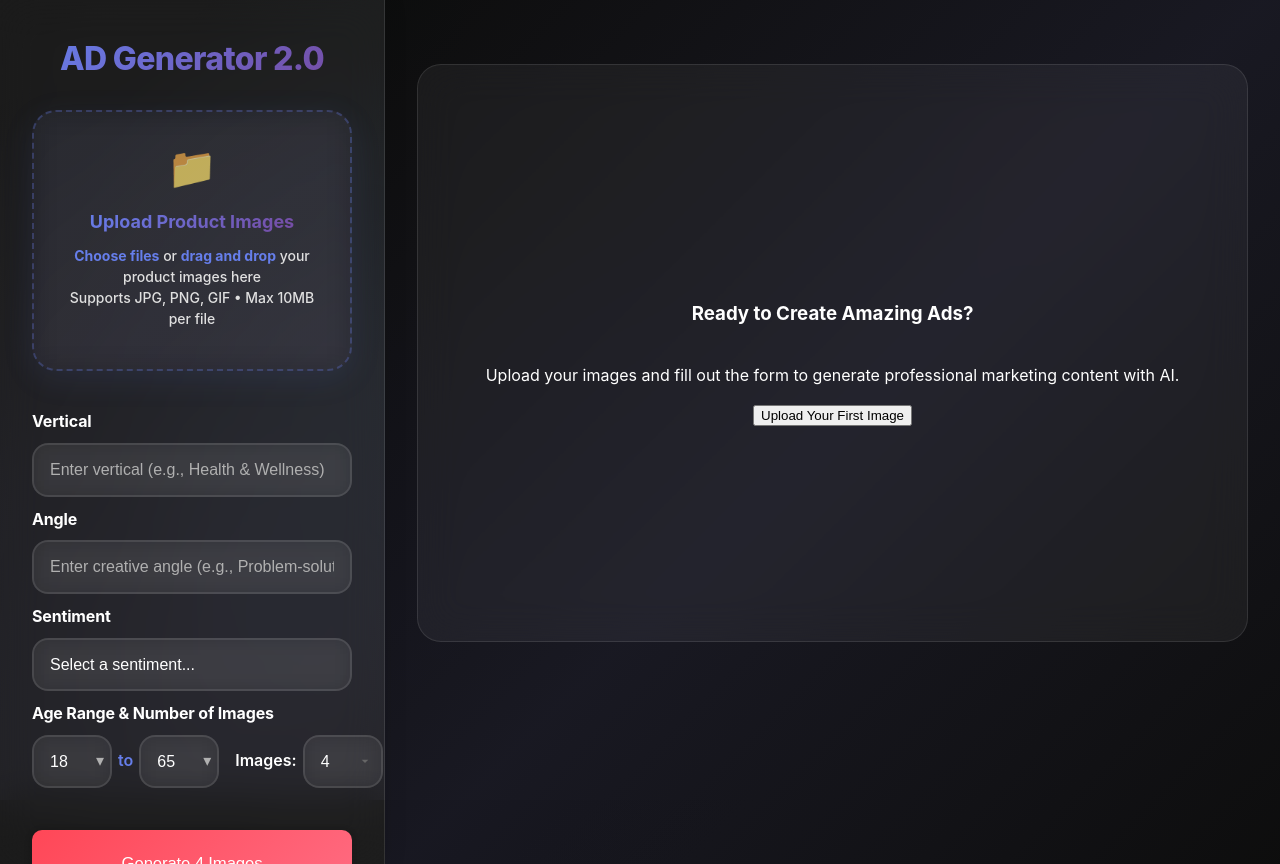
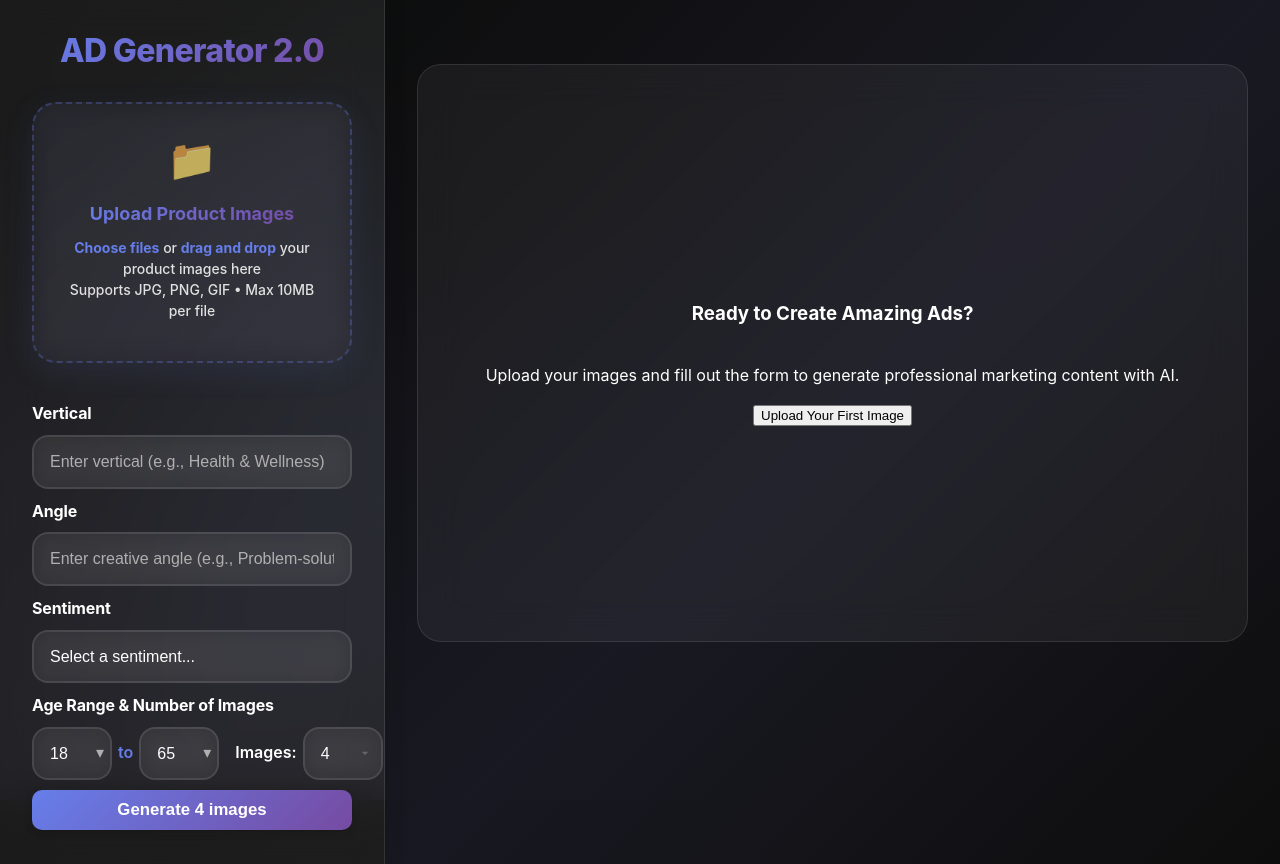
Before and after one commit to ChiiChan12345/ADGenerator2.0, a React (Create React App) app in the folder frontend/: page / in a window 1280 px wide. Built offline with nearby package versions, Linux system fonts and the light colour scheme.

Commit message:
UI/UX: Fix export zip emoji placement, regen/cancel button row, real regen logic, compact layout, restore generate btn color

```diff
--- a/frontend/src/App.css
+++ b/frontend/src/App.css
@@ -407,48 +407,23 @@ body::before {
 }
 
 /* Enhanced Generate Button */
-.generate-button {
-  width: 100%;
-  padding: var(--spacing-lg) var(--spacing-xl);
-  background: linear-gradient(135deg, #ff4757 0%, #ff6b81 100%);
+.generate-btn {
+  background: linear-gradient(135deg, #667eea 0%, #764ba2 100%);
   color: #fff;
+  font-weight: 600;
+  border-radius: 10px;
+  min-width: 140px;
+  height: 40px;
+  font-size: 1.05rem;
   border: none;
-  border-radius: 10px;
-  font-size: 1.05rem;
-  font-weight: 500;
+  box-shadow: var(--shadow-sm);
+  display: flex;
+  align-items: center;
+  justify-content: center;
+  padding-left: 18px;
+  padding-right: 18px;
+  transition: background 0.2s, box-shadow 0.2s;
   cursor: pointer;
-  transition: background 0.2s, box-shadow 0.2s;
-  margin-top: var(--spacing-xl);
-  box-shadow: var(--shadow-sm);
-  position: relative;
-  overflow: hidden;
-  letter-spacing: -0.01em;
-}
-
-.generate-button::before {
-  content: '';
-  position: absolute;
-  top: 0;
-  left: -100%;
-  width: 100%;
-  height: 100%;
-  background: linear-gradient(90deg, transparent, rgba(255, 255, 255, 0.3), transparent);
-  transition: left 0.5s;
-}
-
-.generate-button:hover:not(:disabled) {
-  transform: translateY(-3px);
-  box-shadow: 0 12px 40px rgba(102, 126, 234, 0.5);
-}
-
-.generate-button:hover:not(:disabled)::before {
-  left: 100%;
-}
-
-.generate-button:disabled {
-  opacity: 0.6;
-  cursor: not-allowed;
-  transform: none;
 }
 
 /* Hide Tooltip Icons */
--- a/frontend/src/App.js
+++ b/frontend/src/App.js
@@ -407,6 +407,7 @@ function App() {
   const handleImageClick = (idx) => {
     if (!selectMode) {
       setSelectedImage(images[idx]);
+      setShowModal(true);
     }
   };
 
@@ -441,7 +442,7 @@ function App() {
     <div className='container'>
       {/* Form Section - 20% */}
       <div className="form-section">
-        <h1 className="main-title" style={{ marginTop: '8px' }}>AD Generator 2.0</h1>
+        <h1 className="main-title" style={{ marginTop: '0px' }}>AD Generator 2.0</h1>
         <form onSubmit={handleSubmit} className='form'>
           <div className="upload-section">
             <div
@@ -601,13 +602,7 @@ function App() {
 
           {error && <div className='error'>{error}</div>}
 
-          <button type='submit' disabled={loading} className={`generate-button ${loading ? 'loading' : ''}`}>
-            {loading ? (
-              <span className="loading-dots">Generating</span>
-            ) : (
-              `Generate ${numImages} Image${numImages !== 1 ? 's' : ''}`
-            )}
-          </button>
+          <button className="generate-btn" type="submit" disabled={loading}>Generate {numImages} images</button>
         </form>
       </div>
 
@@ -676,10 +671,18 @@ function App() {
                 <span className="results-folder-icon">📦</span>
               </div>
               <div className="results-header-buttons">
-                <button className="export-all-btn" onClick={handleExportAll} disabled={loading}>Export all as zip</button>
-                <button className="results-header-btn regen-btn" style={{ width: 'auto', padding: '12px 28px', fontSize: '1.05rem' }} onClick={() => setSelectMode(sm => !sm)} type="button">
+                <button className="export-all-btn" onClick={handleExportAll} disabled={loading}>
+                  <span role="img" aria-label="box" style={{ marginRight: 6 }}>📦</span>
+                  Export all as zip
+                </button>
+                <button className="results-header-btn regen-btn" onClick={() => setSelectMode(sm => !sm)} type="button">
                   {selectMode ? 'Cancel Selection' : 'Select to Regenerate'}
                 </button>
+                {selectMode && selectedForRegen.length > 0 && (
+                  <button className="regenerate-selected-btn" onClick={handleRegenerateSelected} type="button">
+                    Regenerate Selected
+                  </button>
+                )}
               </div>
             </div>
             <div className='images'>
@@ -732,11 +735,6 @@ function App() {
                 </div>
               ))}
             </div>
-            {selectMode && selectedForRegen.length > 0 && (
-              <button className="regenerate-selected-btn" onClick={handleRegenerateSelected} type="button">
-                Regenerate Selected
-              </button>
-            )}
           </div>
         )}
       </div>
```
